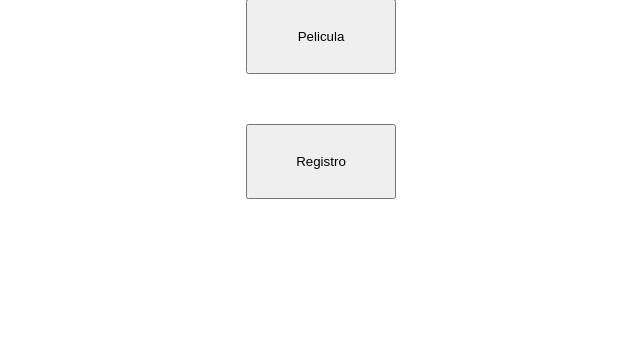
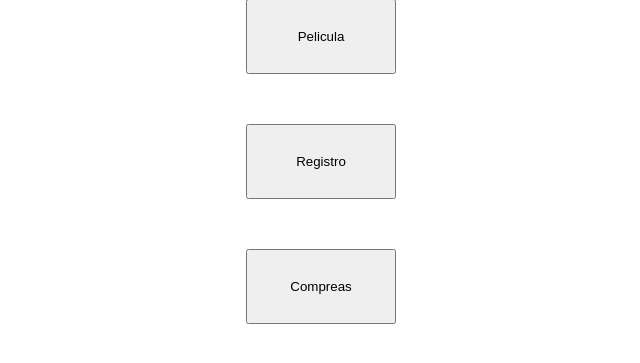
Before and after one commit to Cesar4280/cine, a Flask app: page / in a window 1280 px wide. Shown: the part 258-621 px from the top of the page, without its empty margins (319-959 px from the left). Run offline with Flask 2, Linux system fonts and the light colour scheme.

Commit message:
Update index.html

```diff
--- a/src/templates/index.html
+++ b/src/templates/index.html
@@ -13,10 +13,13 @@
             <li> {{ film["nombre_imagen"] }} </li>
         {% endfor %}
     </ul>
-    <p align="center"><a href=cine/src/templates/cartelera.html><button class=grey style="height:75px;width:150px">Cartelera</button></a></p>
+    <p align="center"><a href=/cartelera/><button class=grey style="height:75px;width:150px">Cartelera</button></a></p>
     <br>
-    <p align="center"><a href=cine/src/templates/pelicula.html><button class=grey style="height:75px;width:150px">Pelicula</button></a></p>
+    <p align="center"><a href=/pelicula/><button class=grey style="height:75px;width:150px">Pelicula</button></a></p>
     <br>
-    <p align="center"><a href=cine/src/templates/registro.html><button class=grey style="height:75px;width:150px">Registro</button></a></p>
+    <p align="center"><a href=/registro/><button class=grey style="height:75px;width:150px">Registro</button></a></p>
+    <br>
+    <p align="center"><a href=pagos.html><button class=grey style="height:75px;width:150px">Compreas</button></a></p>
+
 </body>
 </html>
```
